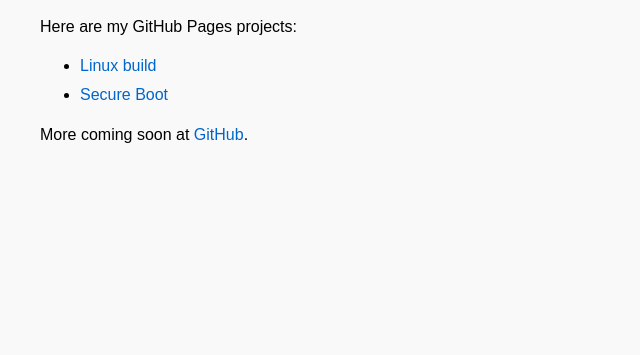
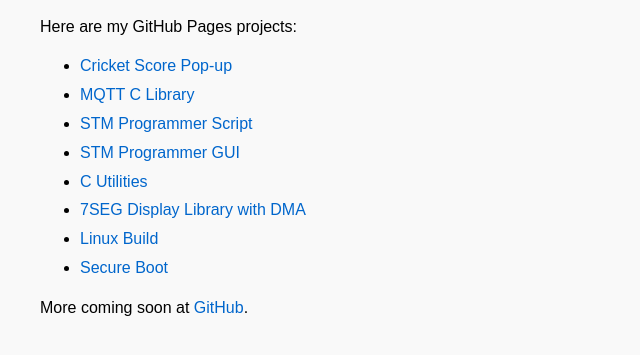
Before and after one commit to shrikrishnakatore/shrikrishnakatore.github.io, a plain HTML site: page index.html in a window 1280 px wide. Shown: the part 81-436 px from the top of the page, without its empty margins (0-640 px from the left). Drawn offline with Linux system fonts and the light colour scheme.

Commit message:
[+] Added all project in website page

```diff
--- a/index.html
+++ b/index.html
@@ -15,8 +15,14 @@
   <h1>👋 Welcome to Krishna’s Projects</h1>
   <p>Here are my GitHub Pages projects:</p>
   <ul>
-    <li><a href="linuxdd/">Linux build</a></li>
-     <li><a href="securebootdd/">Secure Boot</a></li>
+    <li><a href="https://github.com/shrikrishnakatore/crickScorrer">Cricket Score Pop-up</a></li>
+    <li><a href="https://github.com/shrikrishnakatore/MQTT">MQTT C Library</a></li>
+    <li><a href="https://github.com/shrikrishnakatore/ST-LINK_Programming">STM Programmer Script</a></li>
+    <li><a href="https://github.com/shrikrishnakatore/GUI">STM Programmer GUI</a></li>
+    <li><a href="https://github.com/shrikrishnakatore/c_utilities">C Utilities</a></li>
+    <li><a href="https://github.com/shrikrishnakatore/7SEG_DMA">7SEG Display Library with DMA</a></li>
+    <li><a href="linuxdd/">Linux Build</a></li>
+    <li><a href="securebootdd/">Secure Boot</a></li>
     <!-- Future projects -->
   </ul>
   <p>More coming soon at <a href="https://github.com/shrikrishnakatore">GitHub</a>.</p>
```
